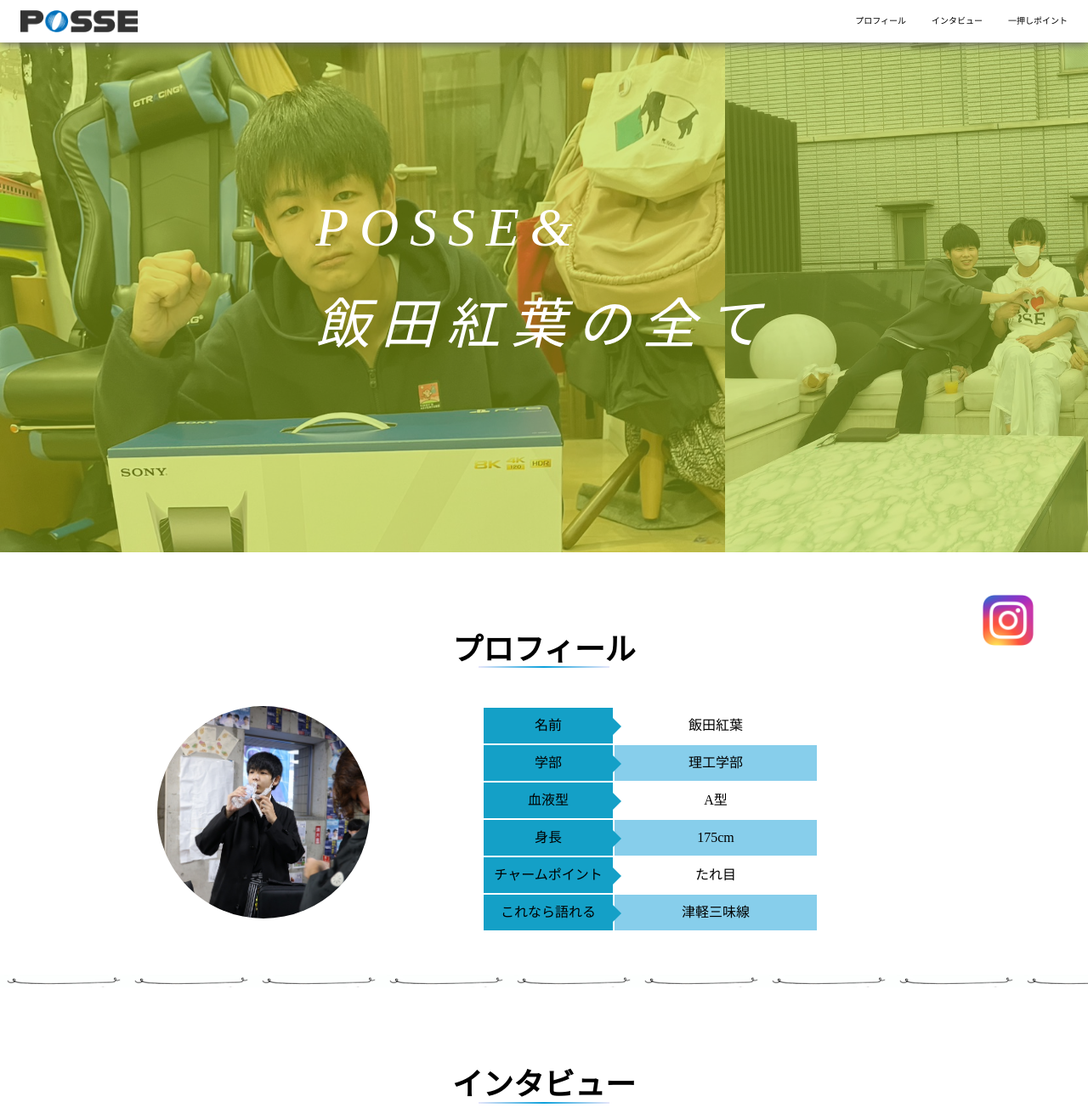
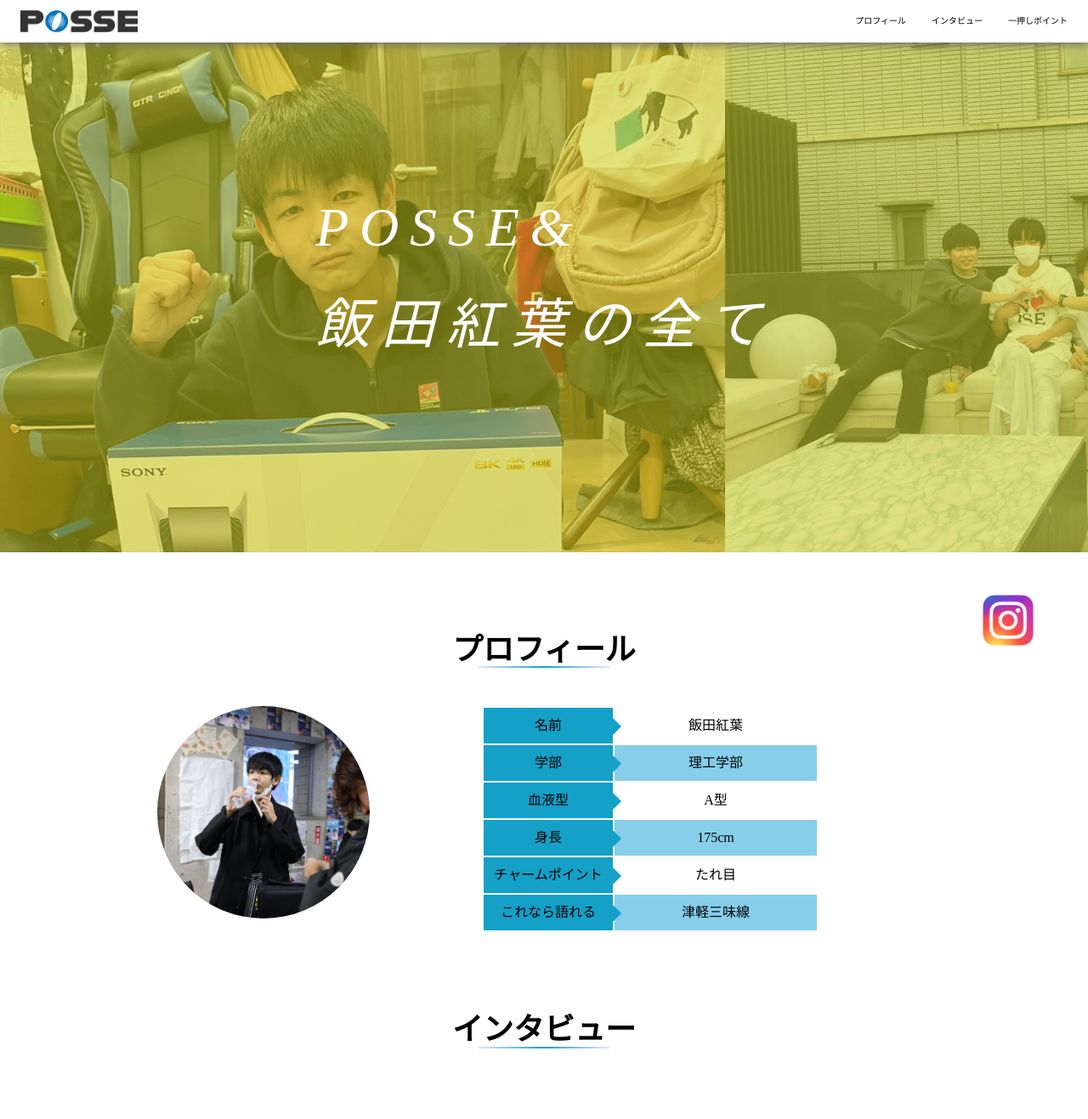
Before and after one commit to Sakinom/Hackathon_BASIs, a plain HTML site: page specification/No.1/Lv4/index.html in a window 1280 px wide. Shown: the top 1317 px of the page at 85% size. Drawn offline with Linux system fonts and the light colour scheme.

Commit message:
区切り線を全てコメントアウト

```diff
--- a/specification/No.1/Lv4/css/style.css
+++ b/specification/No.1/Lv4/css/style.css
@@ -131,7 +131,7 @@ section{
 }
 
 .hero_img::before {
-  background-color: rgba(171, 205, 26, 0.5);
+  background-color: rgba(199, 205, 26, 0.538);
   height: 100%;
   width: 100%;
   position: absolute;
--- a/specification/No.1/Lv4/index.html
+++ b/specification/No.1/Lv4/index.html
@@ -88,9 +88,9 @@
           </div>
         </div>
       </div>
-      <div class="section_line">
+      <!-- <div class="section_line">
         <div class="section_line_img"></div>
-      </div>
+      </div> -->
     </section>
 
     <section class="interview" id="Q&A">
```
Also changed, not shown: specification/No.1/Lv3/index.html (+2 -2 lines), specification/No.2/Lv4/index.html (+2 -2 lines), specification/No.3/Lv4/index.html (+2 -2 lines), specification/No.4/Lv4/index.html (+2 -2 lines).
